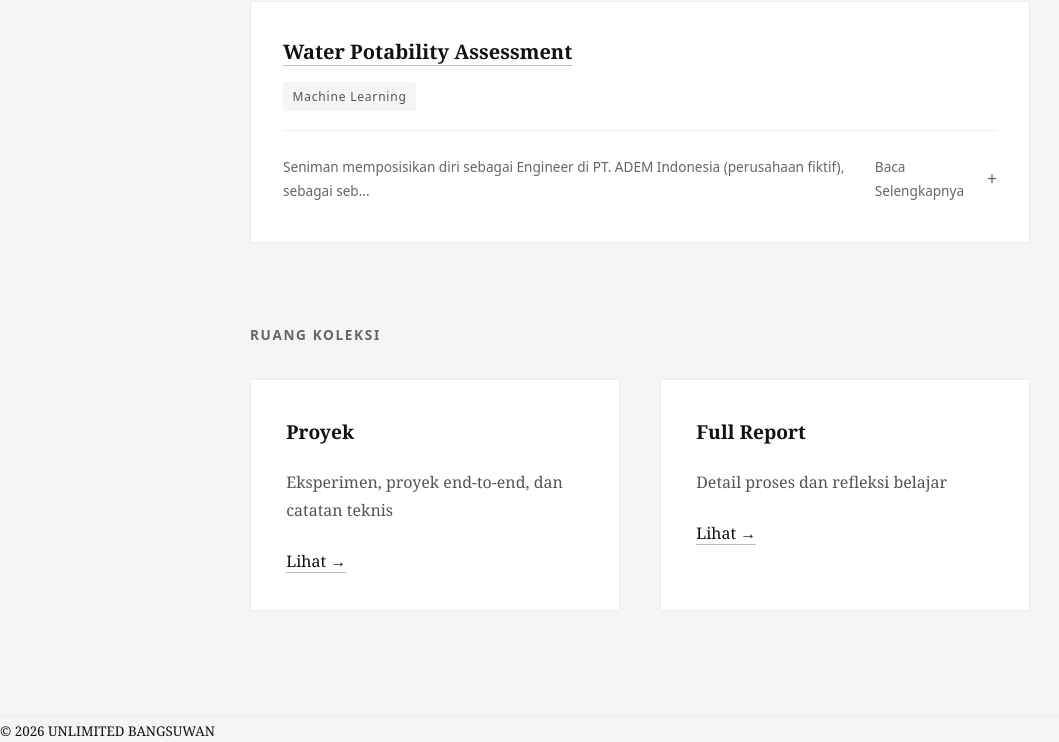
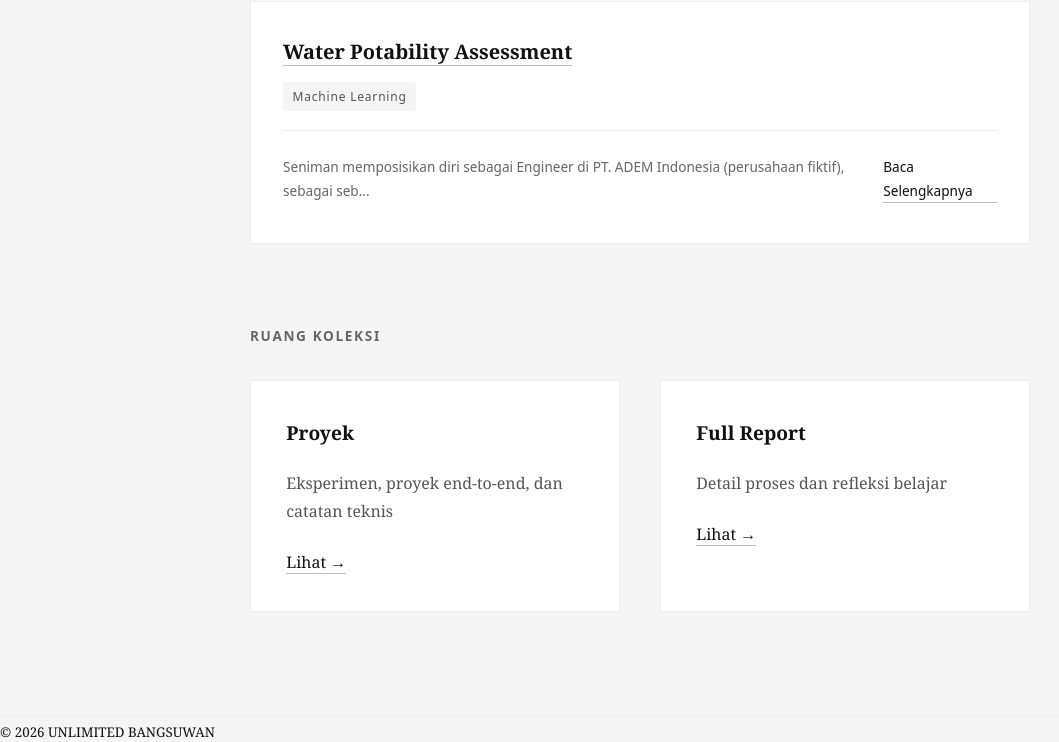
Before and after one commit to Sulbae/Sulbae.github.io, a Jekyll site: the page built from index.md, in a window 1280 px wide. Shown: the part 1564-2306 px from the top of the page, without its empty margins (0-1059 px from the left). Built offline with Jekyll 4.4.1, drawn with Linux system fonts in a browser that asks for light colours.

Commit message:
Update home.css

```diff
--- a/assets/css/home.css
+++ b/assets/css/home.css
@@ -267,6 +267,7 @@ details.project-summary {
   padding-top: 1rem;
 }
 
+/* Hide default marker */
 summary.summary-toggle {
   cursor: pointer;
   list-style: none;
@@ -277,38 +278,39 @@ summary.summary-toggle {
   font-size: 0.85rem;
   color: #666;
   padding: 0.5rem 0;
-  transition: color 0.2s;
+  transition: opacity 0.2s;
 }
 
 summary.summary-toggle::-webkit-details-marker {
   display: none;
 }
 
-summary.summary-toggle:hover {
-  color: #111;
+/* Hide summary text saat expanded */
+details.project-summary[open] .summary-toggle {
+  display: none;
 }
 
-summary.summary-toggle::after {
-  content: "+";
-  font-size: 1.1rem;
-  line-height: 1;
-  font-weight: 300;
+/* Read more button style */
+.read-more {
+  font-weight: 500;
+  color: #111;
+  border-bottom: 1px solid #bbb;
 }
 
-details.project-summary[open] summary.summary-toggle::after {
-  content: "−";
+.read-more:hover {
+  border-bottom-color: #111;
 }
 
-/* Expanded Content Animation */
+/* Smooth animation */
 .summary-content {
   padding-top: 1rem;
   font-size: 0.95rem;
   color: #444;
   line-height: 1.6;
-  animation: slideDown 0.25s ease-out;
+  animation: fadeIn 0.3s ease-out;
 }
 
-@keyframes slideDown {
+@keyframes fadeIn {
   from { opacity: 0; transform: translateY(-8px); }
   to   { opacity: 1; transform: translateY(0); }
 }
```
